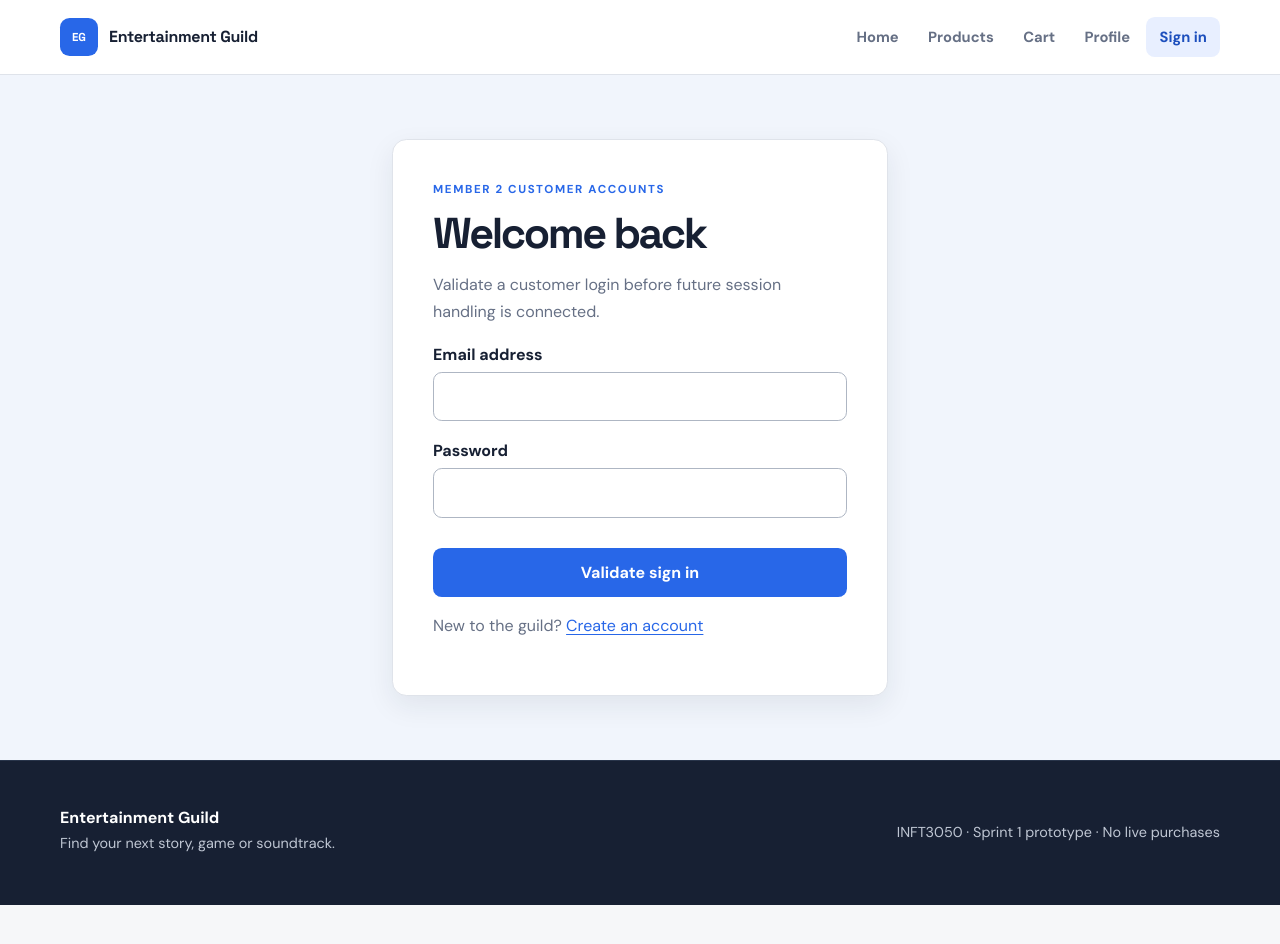
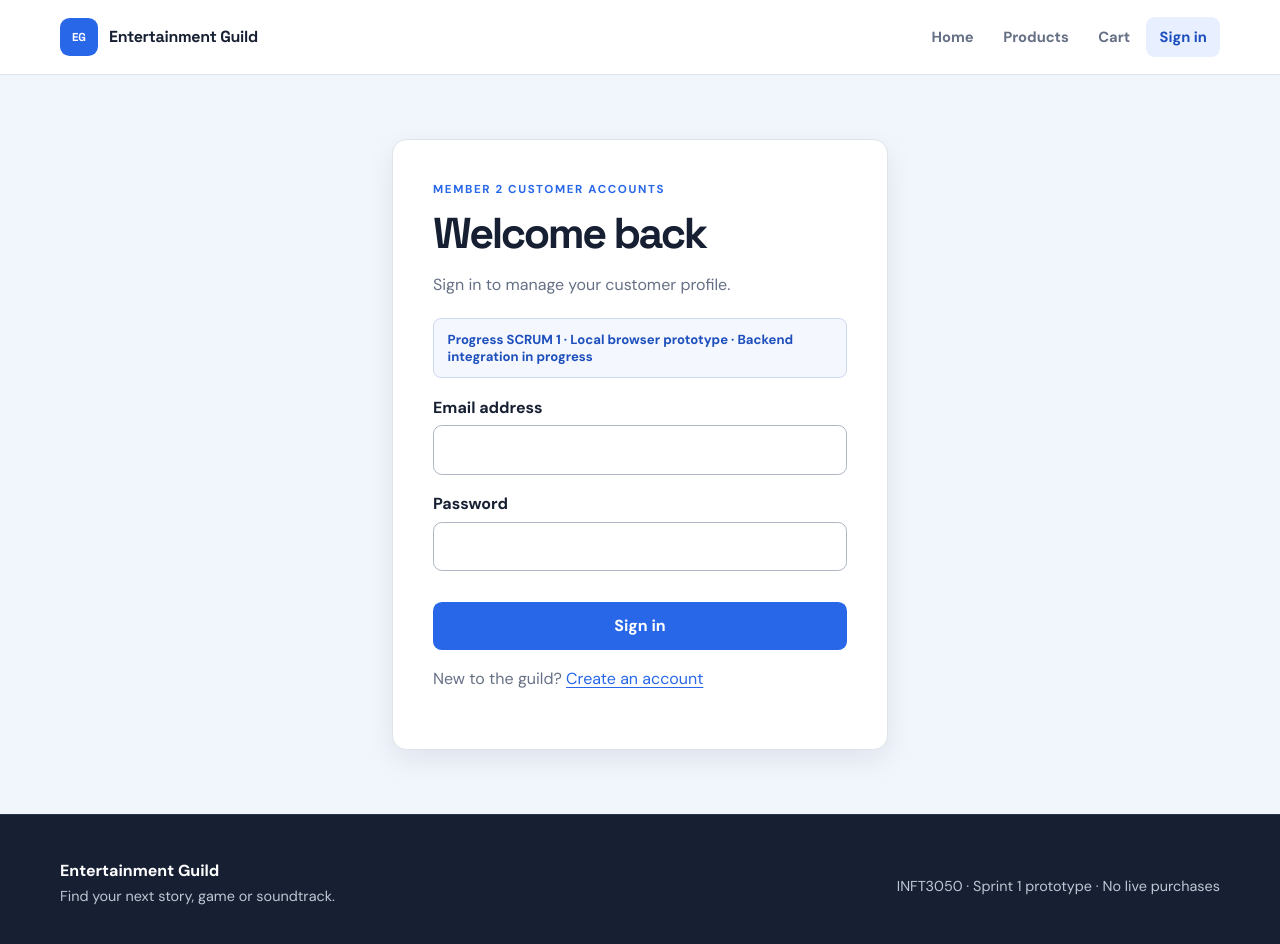
Before and after one commit to robin-mahato112/Web-Programming, a React (Vite) app: page /login in a window 1280 px wide. Shown: the top 944 px of the page. Before the commit the page ends 905 px from the top, so only its background shows below. Built offline with nearby package versions, Linux system fonts and the light colour scheme.

Commit message:
Progress SCRUM 1 - Add customer account flow (in progress)

```diff
--- a/src/App.jsx
+++ b/src/App.jsx
@@ -1,5 +1,6 @@
 import { Route, Routes } from 'react-router-dom'
 import Layout from './components/Layout.jsx'
+import ProtectedRoute from './components/ProtectedRoute.jsx'
 import Home from './pages/Home.jsx'
 import Products from './pages/Products.jsx'
 import ProductDetails from './pages/ProductDetails.jsx'
@@ -17,7 +18,7 @@ export default function App() {
     <Route path="/cart" element={<Cart />} />
     <Route path="/login" element={<Login />} />
     <Route path="/register" element={<Registration />} />
-    <Route path="/profile" element={<CustomerProfile />} />
+    <Route path="/profile" element={<ProtectedRoute><CustomerProfile /></ProtectedRoute>} />
     <Route path="/admin" element={<AdminDashboard />} />
     <Route path="/admin/products" element={<ProductManagement />} />
     <Route path="/admin/users" element={<UserManagement />} />
--- /dev/null
+++ b/src/auth/AuthContext.js
@@ -0,0 +1,5 @@
+import { createContext } from 'react'
+
+const AuthContext = createContext(null)
+
+export default AuthContext
--- /dev/null
+++ b/src/auth/CustomerAuthProvider.jsx
@@ -0,0 +1,45 @@
+import { useMemo, useState } from 'react'
+import AuthContext from './AuthContext.js'
+import {
+  authenticateCustomer,
+  clearCustomerSession,
+  createCustomer,
+  emailExists,
+  getSessionCustomer,
+  startCustomerSession,
+  updateCustomer,
+} from './customerStorage.js'
+
+export default function CustomerAuthProvider({ children }) {
+  const [customer, setCustomer] = useState(getSessionCustomer)
+
+  const value = useMemo(() => ({
+    customer,
+    emailExists,
+    signIn(email, password) {
+      const matchedCustomer = authenticateCustomer(email, password)
+      if (!matchedCustomer) return false
+      startCustomerSession(matchedCustomer.userId)
+      setCustomer(matchedCustomer)
+      return true
+    },
+    signUp(details) {
+      const newCustomer = createCustomer(details)
+      if (!newCustomer) return false
+      setCustomer(newCustomer)
+      return true
+    },
+    signOut() {
+      clearCustomerSession()
+      setCustomer(null)
+    },
+    saveProfile(details) {
+      const updatedCustomer = updateCustomer(customer.userId, details)
+      if (!updatedCustomer) return false
+      setCustomer(updatedCustomer)
+      return true
+    },
+  }), [customer])
+
+  return <AuthContext.Provider value={value}>{children}</AuthContext.Provider>
+}
--- /dev/null
+++ b/src/auth/customerStorage.js
@@ -0,0 +1,91 @@
+import { existingCustomers } from '../data/mockCustomers.js'
+
+const CUSTOMERS_KEY = 'entertainment-guild-customers-v1'
+const SESSION_KEY = 'entertainment-guild-session-v1'
+
+function publicCustomer(customer) {
+  if (!customer) return null
+  const { password: _password, ...safeCustomer } = customer
+  return safeCustomer
+}
+
+export function loadCustomers() {
+  try {
+    const saved = JSON.parse(localStorage.getItem(CUSTOMERS_KEY))
+    if (Array.isArray(saved)) return saved
+  } catch {
+    localStorage.removeItem(CUSTOMERS_KEY)
+  }
+
+  return existingCustomers.map(customer => ({ ...customer }))
+}
+
+function saveCustomers(customers) {
+  localStorage.setItem(CUSTOMERS_KEY, JSON.stringify(customers))
+}
+
+export function emailExists(email, ignoredUserId = null) {
+  const normalisedEmail = email.trim().toLowerCase()
+  return loadCustomers().some(customer => (
+    customer.userId !== ignoredUserId && customer.email.toLowerCase() === normalisedEmail
+  ))
+}
+
+export function authenticateCustomer(email, password) {
+  const normalisedEmail = email.trim().toLowerCase()
+  const customer = loadCustomers().find(record => (
+    record.email.toLowerCase() === normalisedEmail && record.password === password
+  ))
+  return publicCustomer(customer)
+}
+
+export function createCustomer(details) {
+  if (emailExists(details.email)) return null
+
+  const customers = loadCustomers()
+  const nextUserId = customers.reduce((largest, customer) => Math.max(largest, customer.userId), 0) + 1
+  const customer = {
+    userId: nextUserId,
+    ...details,
+    email: details.email.trim().toLowerCase(),
+  }
+
+  saveCustomers([...customers, customer])
+  startCustomerSession(customer.userId)
+  return publicCustomer(customer)
+}
+
+export function updateCustomer(userId, details) {
+  if (emailExists(details.email, userId)) return null
+
+  const customers = loadCustomers()
+  const index = customers.findIndex(customer => customer.userId === userId)
+  if (index < 0) return null
+
+  const updated = {
+    ...customers[index],
+    ...details,
+    email: details.email.trim().toLowerCase(),
+  }
+  const nextCustomers = [...customers]
+  nextCustomers[index] = updated
+  saveCustomers(nextCustomers)
+  return publicCustomer(updated)
+}
+
+export function startCustomerSession(userId) {
+  localStorage.setItem(SESSION_KEY, String(userId))
+}
+
+export function clearCustomerSession() {
+  localStorage.removeItem(SESSION_KEY)
+}
+
+export function getSessionCustomer() {
+  const userId = Number(localStorage.getItem(SESSION_KEY))
+  if (!userId) return null
+
+  const customer = loadCustomers().find(record => record.userId === userId)
+  if (!customer) clearCustomerSession()
+  return publicCustomer(customer)
+}
--- /dev/null
+++ b/src/auth/useCustomerAuth.js
@@ -0,0 +1,8 @@
+import { useContext } from 'react'
+import AuthContext from './AuthContext.js'
+
+export default function useCustomerAuth() {
+  const value = useContext(AuthContext)
+  if (!value) throw new Error('useCustomerAuth must be used inside CustomerAuthProvider')
+  return value
+}
--- a/src/components/Header.jsx
+++ b/src/components/Header.jsx
@@ -1,12 +1,22 @@
 import { useState } from 'react'
-import { NavLink } from 'react-router-dom'
+import { NavLink, useNavigate } from 'react-router-dom'
+import useCustomerAuth from '../auth/useCustomerAuth.js'
 
 const links = [
-  ['/', 'Home'], ['/products', 'Products'], ['/cart', 'Cart'], ['/profile', 'Profile'], ['/login', 'Sign in'],
+  ['/', 'Home'], ['/products', 'Products'], ['/cart', 'Cart'],
 ]
 
 export default function Header() {
   const [open, setOpen] = useState(false)
+  const { customer, signOut } = useCustomerAuth()
+  const navigate = useNavigate()
+
+  const handleSignOut = () => {
+    signOut()
+    setOpen(false)
+    navigate('/')
+  }
+
   return (
     <header className="site-header">
       <div className="shell header-inner">
@@ -14,6 +24,10 @@ export default function Header() {
         <button className="menu-button" type="button" aria-expanded={open} aria-controls="site-nav" onClick={() => setOpen(!open)}>Menu</button>
         <nav id="site-nav" className={open ? 'site-nav site-nav--open' : 'site-nav'} aria-label="Main navigation">
           {links.map(([path, label]) => <NavLink key={path} to={path} onClick={() => setOpen(false)} className={({ isActive }) => isActive ? 'active' : ''}>{label}</NavLink>)}
+          {customer ? <>
+            <NavLink to="/profile" onClick={() => setOpen(false)} className={({ isActive }) => isActive ? 'active' : ''}>Profile</NavLink>
+            <button className="nav-action" type="button" onClick={handleSignOut}>Sign out</button>
+          </> : <NavLink to="/login" onClick={() => setOpen(false)} className={({ isActive }) => isActive ? 'active' : ''}>Sign in</NavLink>}
         </nav>
       </div>
     </header>
--- /dev/null
+++ b/src/components/ProtectedRoute.jsx
@@ -0,0 +1,13 @@
+import { Navigate, useLocation } from 'react-router-dom'
+import useCustomerAuth from '../auth/useCustomerAuth.js'
+
+export default function ProtectedRoute({ children }) {
+  const { customer } = useCustomerAuth()
+  const location = useLocation()
+
+  if (!customer) {
+    return <Navigate to="/login" replace state={{ from: location.pathname }} />
+  }
+
+  return children
+}
--- a/src/main.jsx
+++ b/src/main.jsx
@@ -2,10 +2,13 @@ import { StrictMode } from 'react'
 import { createRoot } from 'react-dom/client'
 import { BrowserRouter } from 'react-router-dom'
 import App from './App.jsx'
+import CustomerAuthProvider from './auth/CustomerAuthProvider.jsx'
 import './styles.css'
 
 createRoot(document.getElementById('root')).render(
   <StrictMode>
-    <BrowserRouter><App /></BrowserRouter>
+    <BrowserRouter>
+      <CustomerAuthProvider><App /></CustomerAuthProvider>
+    </BrowserRouter>
   </StrictMode>,
 )
--- a/src/pages/AuthPages.jsx
+++ b/src/pages/AuthPages.jsx
@@ -1,8 +1,8 @@
 import { useState } from 'react'
-import { Link } from 'react-router-dom'
+import { Link, Navigate, useLocation, useNavigate } from 'react-router-dom'
+import useCustomerAuth from '../auth/useCustomerAuth.js'
 import Button from '../components/Button.jsx'
 import Input from '../components/Input.jsx'
-import { existingCustomers } from '../data/mockCustomers.js'
 
 const initialValues = {
   name: '',
@@ -20,13 +20,13 @@ const emailPattern = /^\S+@\S+\.\S+$/
 const postcodePattern = /^\d{4}$/
 const strongPasswordPattern = /^(?=.*[A-Za-z])(?=.*\d).{8,}$/
 
-function validate(values, register) {
+function validate(values, register, emailExists) {
   const errors = {}
 
   if (register && !values.name.trim()) errors.name = 'Enter your full name.'
   if (!values.email.trim()) errors.email = 'Enter your email address.'
   else if (!emailPattern.test(values.email)) errors.email = 'Enter a valid email address.'
-  else if (register && existingCustomers.some(customer => customer.email.toLowerCase() === values.email.trim().toLowerCase())) errors.email = 'This email is already registered.'
+  else if (register && emailExists(values.email)) errors.email = 'This email is already registered.'
 
   if (!values.password) errors.password = 'Enter your password.'
   else if (register && !strongPasswordPattern.test(values.password)) errors.password = 'Use 8+ characters with letters and numbers.'
@@ -38,31 +38,51 @@ function validate(values, register) {
   if (register && !values.state.trim()) errors.state = 'Enter your state.'
   if (register && !postcodePattern.test(values.postcode.trim())) errors.postcode = 'Postcode must be 4 digits.'
 
-  if (!register && Object.keys(errors).length === 0) {
-    const customer = existingCustomers.find(record => record.email.toLowerCase() === values.email.trim().toLowerCase())
-    if (!customer || customer.password !== values.password) errors.credentials = 'Email or password is incorrect.'
-  }
-
   return errors
 }
 
 function AuthForm({ register = false }) {
+  const { customer, emailExists, signIn, signUp } = useCustomerAuth()
+  const navigate = useNavigate()
+  const location = useLocation()
+  const [authenticatedAtEntry] = useState(() => Boolean(customer))
   const [values, setValues] = useState(initialValues)
   const [errors, setErrors] = useState({})
-  const [submitted, setSubmitted] = useState(false)
-  const update = event => setValues({ ...values, [event.target.name]: event.target.value })
+  const update = event => {
+    setValues({ ...values, [event.target.name]: event.target.value })
+    setErrors(previous => ({ ...previous, [event.target.name]: undefined, credentials: undefined }))
+  }
   const submit = event => {
     event.preventDefault()
-    const next = validate(values, register)
+    const next = validate(values, register, emailExists)
     setErrors(next)
-    setSubmitted(Object.keys(next).length === 0)
+    if (Object.keys(next).length > 0) return
+
+    if (register) {
+      const { confirm: _confirm, ...customerDetails } = values
+      if (!signUp(customerDetails)) {
+        setErrors({ email: 'This email is already registered.' })
+        return
+      }
+      navigate('/profile', { replace: true, state: { accountCreated: true } })
+      return
+    }
+
+    if (!signIn(values.email, values.password)) {
+      setErrors({ credentials: 'Email or password is incorrect.' })
+      return
+    }
+    navigate(location.state?.from || '/profile', { replace: true })
   }
+
+  if (authenticatedAtEntry) return <Navigate to="/profile" replace />
 
   return (
     <form className={register ? 'auth-card auth-card--wide' : 'auth-card'} noValidate onSubmit={submit}>
       <p className="eyebrow">Member 2 customer accounts</p>
       <h1>{register ? 'Create account' : 'Welcome back'}</h1>
-      <p>{register ? 'Collect the account and delivery profile details needed for a customer record.' : 'Validate a customer login before future session handling is connected.'}</p>
+      <p>{register ? 'Create your customer account and delivery profile.' : 'Sign in to manage your customer profile.'}</p>
+      <div className="prototype-banner">Progress SCRUM 1 · Local browser prototype · Backend integration in progress</div>
 
       {errors.credentials && <div className="notice notice--error" role="alert">{errors.credentials}</div>}
 
@@ -78,8 +98,7 @@ function AuthForm({ register = false }) {
         {register && <Input id="postcode" name="postcode" label="Postcode" inputMode="numeric" autoComplete="postal-code" value={values.postcode} onChange={update} error={errors.postcode} />}
       </div>
 
-      {submitted && <div className="notice" role="status">{register ? 'Registration validation passed. Backend account creation is planned for a later sprint.' : 'Login validation passed using the Sprint 1 mock customer record.'}</div>}
-      <Button type="submit">{register ? 'Validate registration' : 'Validate sign in'}</Button>
+      <Button type="submit">{register ? 'Create account' : 'Sign in'}</Button>
       <p>{register ? 'Already a member?' : 'New to the guild?'} <Link to={register ? '/login' : '/register'}>{register ? 'Sign in' : 'Create an account'}</Link></p>
     </form>
   )
--- a/src/pages/CustomerProfile.jsx
+++ b/src/pages/CustomerProfile.jsx
@@ -1,41 +1,104 @@
+import { useState } from 'react'
+import { useLocation } from 'react-router-dom'
+import useCustomerAuth from '../auth/useCustomerAuth.js'
 import Button from '../components/Button.jsx'
 import Input from '../components/Input.jsx'
-import { sampleCustomer } from '../data/mockCustomers.js'
+
+const postcodePattern = /^\d{4}$/
+const emailPattern = /^\S+@\S+\.\S+$/
+
+function profileValues(customer) {
+  return {
+    name: customer.name,
+    email: customer.email,
+    phoneNumber: customer.phoneNumber,
+    streetAddress: customer.streetAddress,
+    suburb: customer.suburb,
+    state: customer.state,
+    postcode: customer.postcode,
+  }
+}
+
+function initials(name) {
+  return name.split(/\s+/).map(part => part[0]).join('').slice(0, 2).toUpperCase()
+}
 
 export default function CustomerProfile() {
+  const { customer, emailExists, saveProfile } = useCustomerAuth()
+  const location = useLocation()
+  const [values, setValues] = useState(() => profileValues(customer))
+  const [errors, setErrors] = useState({})
+  const [saved, setSaved] = useState(false)
+
+  const update = event => {
+    setValues(previous => ({ ...previous, [event.target.name]: event.target.value }))
+    setErrors(previous => ({ ...previous, [event.target.name]: undefined }))
+    setSaved(false)
+  }
+
+  const submit = event => {
+    event.preventDefault()
+    const nextErrors = {}
+    if (!values.name.trim()) nextErrors.name = 'Enter your full name.'
+    if (!values.email.trim()) nextErrors.email = 'Enter your email address.'
+    else if (!emailPattern.test(values.email)) nextErrors.email = 'Enter a valid email address.'
+    else if (emailExists(values.email, customer.userId)) nextErrors.email = 'This email is already registered.'
+    if (!values.phoneNumber.trim()) nextErrors.phoneNumber = 'Enter your phone number.'
+    if (!values.streetAddress.trim()) nextErrors.streetAddress = 'Enter your street address.'
+    if (!values.suburb.trim()) nextErrors.suburb = 'Enter your suburb.'
+    if (!values.state.trim()) nextErrors.state = 'Enter your state.'
+    if (!postcodePattern.test(values.postcode.trim())) nextErrors.postcode = 'Postcode must be 4 digits.'
+    setErrors(nextErrors)
+    if (Object.keys(nextErrors).length > 0) return
+
+    setSaved(saveProfile(values))
+  }
+
+  const reset = () => {
+    setValues(profileValues(customer))
+    setErrors({})
+    setSaved(false)
+  }
+
   return (
     <section className="section shell customer-profile-page">
       <p className="eyebrow">Member 2 customer accounts</p>
       <h1>Customer profile</h1>
-      <p className="lead compact">A Sprint 1 profile prototype showing how customer account and contact fields will map to the supplied database.</p>
+      <p className="lead compact">Review and update the contact details connected to your customer account.</p>
+
+      {location.state?.accountCreated && <div className="notice" role="status">Your local prototype account has been created and signed in.</div>}
 
       <div className="profile-layout">
         <aside className="profile-summary panel">
-          <div className="avatar" aria-hidden="true">JC</div>
-          <h2>{sampleCustomer.name}</h2>
-          <p>{sampleCustomer.email}</p>
+          <div className="avatar" aria-hidden="true">{initials(customer.name)}</div>
+          <h2>{customer.name}</h2>
+          <p>{customer.email}</p>
           <dl>
             <dt>Patrons.UserID</dt>
-            <dd>{sampleCustomer.userId}</dd>
+            <dd>{customer.userId}</dd>
             <dt>Profile source</dt>
-            <dd>Mock data</dd>
+            <dd>Local browser storage</dd>
+            <dt>Development status</dt>
+            <dd>Backend integration in progress</dd>
           </dl>
         </aside>
 
-        <form className="panel profile-form">
+        <form className="panel profile-form" noValidate onSubmit={submit}>
           <h2>Editable customer details</h2>
-          <p className="status-note">Values are pre-filled demonstration data. Saving is disabled until the backend/API is connected.</p>
+          <p className="status-note">Changes are saved in this browser for prototype testing.</p>
+          {saved && <div className="notice" role="status">Profile changes saved.</div>}
           <div className="form-grid">
-            <Input id="profile-name" name="name" label="Full name" defaultValue={sampleCustomer.name} />
-            <Input id="profile-email" name="email" type="email" label="Email address" defaultValue={sampleCustomer.email} />
-            <Input id="profile-phone" name="phoneNumber" type="tel" label="Phone number" defaultValue={sampleCustomer.phoneNumber} />
-            <Input id="profile-street" name="streetAddress" label="Street address" defaultValue={sampleCustomer.streetAddress} />
-            <Input id="profile-suburb" name="suburb" label="Suburb" defaultValue={sampleCustomer.suburb} />
-            <Input id="profile-state" name="state" label="State" defaultValue={sampleCustomer.state} />
-            <Input id="profile-postcode" name="postcode" inputMode="numeric" label="Postcode" defaultValue={sampleCustomer.postcode} />
+            <Input id="profile-name" name="name" label="Full name" autoComplete="name" value={values.name} onChange={update} error={errors.name} />
+            <Input id="profile-email" name="email" type="email" label="Email address" autoComplete="email" value={values.email} onChange={update} error={errors.email} />
+            <Input id="profile-phone" name="phoneNumber" type="tel" label="Phone number" autoComplete="tel" value={values.phoneNumber} onChange={update} error={errors.phoneNumber} />
+            <Input id="profile-street" name="streetAddress" label="Street address" autoComplete="street-address" value={values.streetAddress} onChange={update} error={errors.streetAddress} />
+            <Input id="profile-suburb" name="suburb" label="Suburb" autoComplete="address-level2" value={values.suburb} onChange={update} error={errors.suburb} />
+            <Input id="profile-state" name="state" label="State" autoComplete="address-level1" value={values.state} onChange={update} error={errors.state} />
+            <Input id="profile-postcode" name="postcode" inputMode="numeric" label="Postcode" autoComplete="postal-code" value={values.postcode} onChange={update} error={errors.postcode} />
           </div>
           <div className="actions">
-            <Button disabled>Save profile</Button>
+            <Button type="submit">Save profile</Button>
+            <Button variant="secondary" onClick={reset}>Reset changes</Button>
             <Button variant="secondary" disabled>View order history</Button>
           </div>
         </form>
--- a/src/styles.css
+++ b/src/styles.css
@@ -40,9 +40,10 @@ main { flex: 1; }
 .brand span { display: grid; place-items: center; width: 2.35rem; aspect-ratio: 1; border-radius: .6rem; color: white; background: var(--blue); font-size: .72rem; transition: background .2s, transform .2s; }
 .brand:hover span { background: var(--blue-dark); transform: translateY(-2px); }
 .site-nav { margin-left: auto; display: flex; align-items: center; gap: .2rem; }
-.site-nav a { padding: .62rem .82rem; border-radius: .55rem; color: var(--muted); text-decoration: none; font-size: .92rem; font-weight: 700; transition: color .2s, background .2s; }
-.site-nav a:hover { color: var(--ink); background: #f0f2f5; }
+.site-nav a, .nav-action { padding: .62rem .82rem; border-radius: .55rem; color: var(--muted); text-decoration: none; font-size: .92rem; font-weight: 700; transition: color .2s, background .2s; }
+.site-nav a:hover, .nav-action:hover { color: var(--ink); background: #f0f2f5; }
 .site-nav a.active { color: var(--blue-dark); background: var(--blue-soft); }
+.nav-action { border: 0; background: transparent; }
 .menu-button { display: none; margin-left: auto; padding: .56rem .8rem; border: 1px solid #aeb5c2; border-radius: .55rem; color: var(--ink); background: white; font-weight: 700; }
 
 h1, h2, h3 { margin: 0 0 .75rem; color: var(--ink); font-family: 'Space Grotesk', sans-serif; line-height: 1.08; }
@@ -60,6 +61,7 @@ p { line-height: 1.65; color: var(--muted); }
 .button--primary:hover { color: white; background: var(--blue-dark); box-shadow: 0 8px 20px rgba(40,103,232,.2); }
 .button--secondary { color: var(--ink); border-color: #aeb5c2; background: white; }
 .button--secondary:hover { color: var(--ink); border-color: #7d8798; background: #f8f9fb; }
+.button:disabled { cursor: not-allowed; opacity: .58; transform: none; box-shadow: none; }
 
 .hero { position: relative; overflow: hidden; padding-block: clamp(4.5rem, 8vw, 7rem); border-bottom: 1px solid var(--line); background: linear-gradient(180deg, #fff, #f2f6fd); }
 .hero-orb { position: absolute; border-radius: 50%; pointer-events: none; }
@@ -128,6 +130,7 @@ p { line-height: 1.65; color: var(--muted); }
 .auth-card { width: min(100%, 31rem); padding: clamp(1.5rem, 5vw, 2.5rem); border: 1px solid var(--line); border-radius: .9rem; background: white; box-shadow: var(--shadow); }
 .auth-card--wide { width: min(100%, 57rem); }
 .auth-card h1 { font-size: 2.7rem; }.auth-card .button { width: 100%; margin-top: .75rem; color: white; background: var(--blue); box-shadow: none; }.auth-card .button:hover { background: var(--blue-dark); }
+.prototype-banner { margin: 1.2rem 0; padding: .75rem .85rem; border: 1px solid #cdd9ef; border-radius: .5rem; color: var(--blue-dark); background: #f4f7fd; font-size: .82rem; font-weight: 700; }
 .form-grid { display: grid; grid-template-columns: repeat(2, minmax(0, 1fr)); column-gap: 1rem; }
 .notice, .status-note { padding: .95rem 1rem; border-left: 4px solid var(--blue); color: var(--muted); background: var(--blue-soft); }.notice { margin: 1rem 0; border-left-color: var(--success); }
 .notice--error { border-left-color: var(--danger); color: var(--danger); background: #fff1f3; }
@@ -137,7 +140,6 @@ p { line-height: 1.65; color: var(--muted); }
 .profile-summary dl { display: grid; gap: .45rem; margin-top: 1.5rem; }
 .profile-summary dt { color: var(--muted); font-size: .86rem; font-weight: 700; }
 .profile-summary dd { margin: 0 0 .45rem; }
-.profile-form .button:disabled { cursor: not-allowed; opacity: .58; transform: none; box-shadow: none; }
 .detail-grid { display: grid; grid-template-columns: minmax(18rem, .8fr) 1.2fr; align-items: center; gap: clamp(2rem, 7vw, 6rem); }
 .product-art--large { min-height: 30rem; border-radius: 1rem; box-shadow: var(--shadow); }.detail-price { color: var(--ink); font: 700 2.1rem 'Space Grotesk'; }
 .empty-state { padding: clamp(2.5rem, 7vw, 5rem); border: 1px dashed #aeb6c3; border-radius: var(--radius); text-align: center; background: white; }.empty-state > span { display: block; margin-bottom: 1rem; color: var(--blue); font: 700 3rem 'Space Grotesk'; }.empty-state h1, .empty-state h2, .empty-state p { margin-inline: auto; }
```
Also changed, not shown: 2 other files (tests, documents, lock files or other folders).
